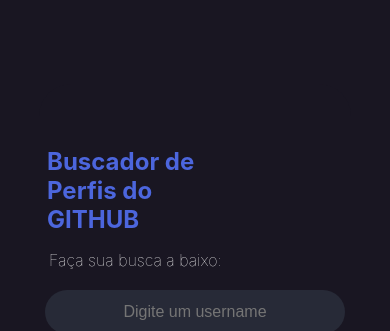
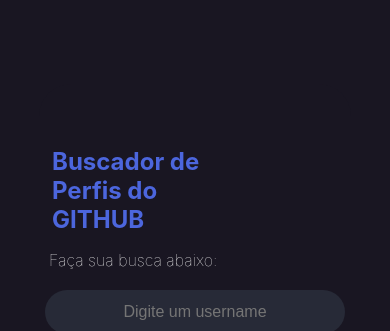
Before and after one commit to biancaleall/buscar-perfil, a React (Create React App) app: page / in a window 390 px wide. Shown: the top 331 px of the page. Built offline with nearby package versions, Linux system fonts and the light colour scheme.

Commit message:
Atualizado

```diff
--- a/src/App.css
+++ b/src/App.css
@@ -401,21 +401,24 @@
   .container-app .container main button {
     width: 300px;
     background-color: #272a37;
+    outline: none;
   }
 
   .container-app .container main input {
     width: 300px;
     background-color: #272a37;
+    outline: none;
   }
 
   .container-app .container .header-top ul li {
     font-size: 1, 6rem;
-    margin-left: -40px;
+    margin-left: -35px;
   }
 
   .container-app .container main .form h1 {
     font-size: 16px;
     margin-bottom: 20px;
     margin-left: 4px;
+    font-family: 'Inter';
   }
 }
--- a/src/App.tsx
+++ b/src/App.tsx
@@ -40,7 +40,7 @@
         </header>
         <main>
           <div className="form">
-            <h1>Faça sua busca a baixo:</h1>
+            <h1>Faça sua busca abaixo:</h1>
             <input
               type="text"
               placeholder="Digite um username"
```
